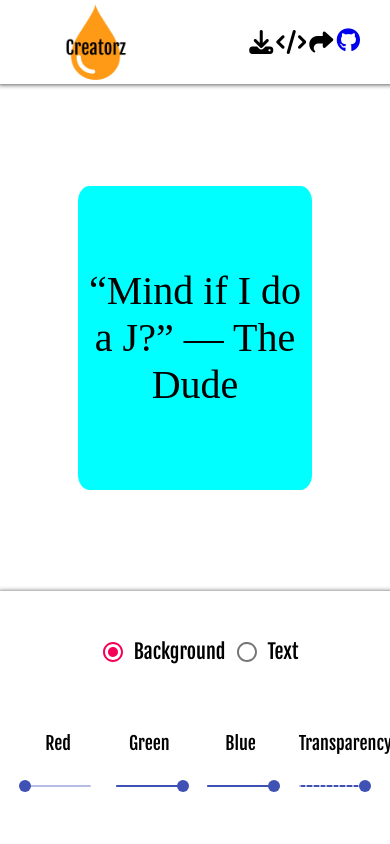
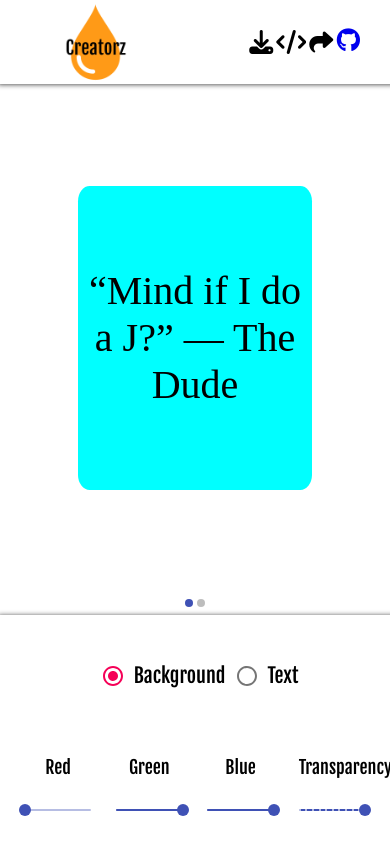
Before and after one commit to K0d1Lu/color-calculator, a React (Create React App) app: page / in a window 390 px wide. Built offline with nearby package versions, Linux system fonts and the light colour scheme.

Commit message:
add mobile steppers

```diff
--- a/src/App.css
+++ b/src/App.css
@@ -67,6 +67,11 @@ body {
 	overflow: hidden;
 }
 
+.steps {
+	background: none !important;
+	justify-content: center !important;
+}
+
 .controls {
 	width: 200vw;
 	display: flex;
--- a/src/App.js
+++ b/src/App.js
@@ -4,6 +4,7 @@ import React, { useState, useRef } from "react";
 import "./App.css";
 import Controls from "./components/Controls";
 import Header from "./components/Header/Header";
+import MobileStepper from '@material-ui/core/MobileStepper';
 
 const nbControls = 2;
 let activeControl = 0;
@@ -29,6 +30,7 @@ function App() {
 	const [bgWidth, changeWidthSize] = useState("60%");
 	const [bgHeight, changeHeightSize] = useState("60%");
 	const [bgRadius, changeRadiusRatio] = useState("5%");
+	const [activeStep, setActiveStep] = useState(0);
 
 	const changeColorizedElem = (elem) => {
 		changeElem(elem);
@@ -134,6 +136,7 @@ function App() {
 				];
 				controls.current.animate(keyframes, options);
 				activeControl++;
+				setActiveStep((prevActiveStep) => prevActiveStep + 1);
 				break;
 			case "ArrowLeft":
 				if (!activeControl) {
@@ -164,6 +167,7 @@ function App() {
 				];
 				controls.current.animate(keyframes, options);
 				activeControl--;
+				setActiveStep((prevActiveStep) => prevActiveStep - 1);
 				break;
 			default:
 				return true;
@@ -209,6 +213,14 @@ function App() {
 					</span>
 				</div>
 			</div>
+
+			<MobileStepper
+      			variant="dots"
+      			steps={2}
+      			position="static"
+      			activeStep={activeStep}
+      			className="steps"
+    		/>
 
 			<div
 				ref={controls}
```
